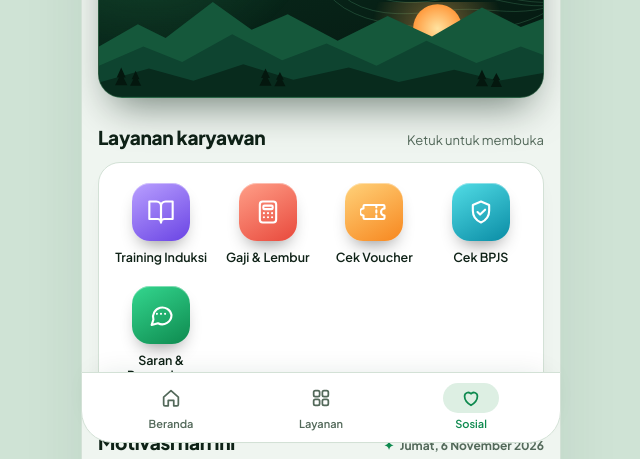
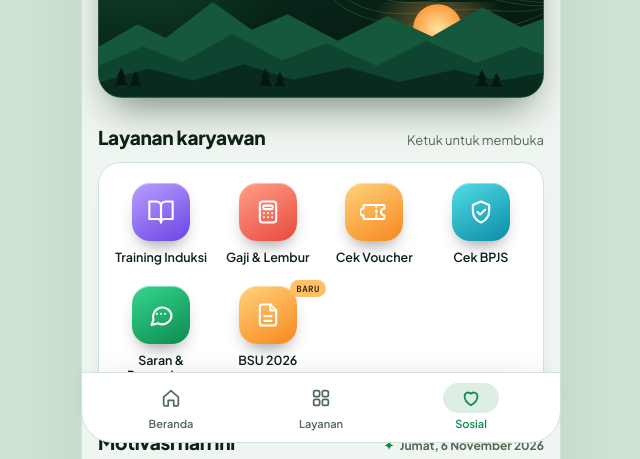
Before and after one commit to yodiwahyu/kmj2, a plain HTML site: page index.html in a window 1280 px wide. Shown: the part 341-800 px from the top of the page, without its empty margins (319-959 px from the left). Drawn offline with Linux system fonts and the light colour scheme.

Commit message:
Add BSU 2026 information section to index.html

```diff
--- a/index.html
+++ b/index.html
@@ -428,6 +428,15 @@ const MENUS = [
     url: "http://111.68.31.77/suara",
     icon: "message",
     color: "green",
+  },
+    {
+    title: "BSU 2026",
+    short: "BSU 2026",
+    desc: "Cek informasi BSU 2026.",
+    url: "https://bsukmj2.vercel.app/",
+    icon: "doc",
+    color: "amber",
+    tag: "Baru"
   }
 ];
 
```
